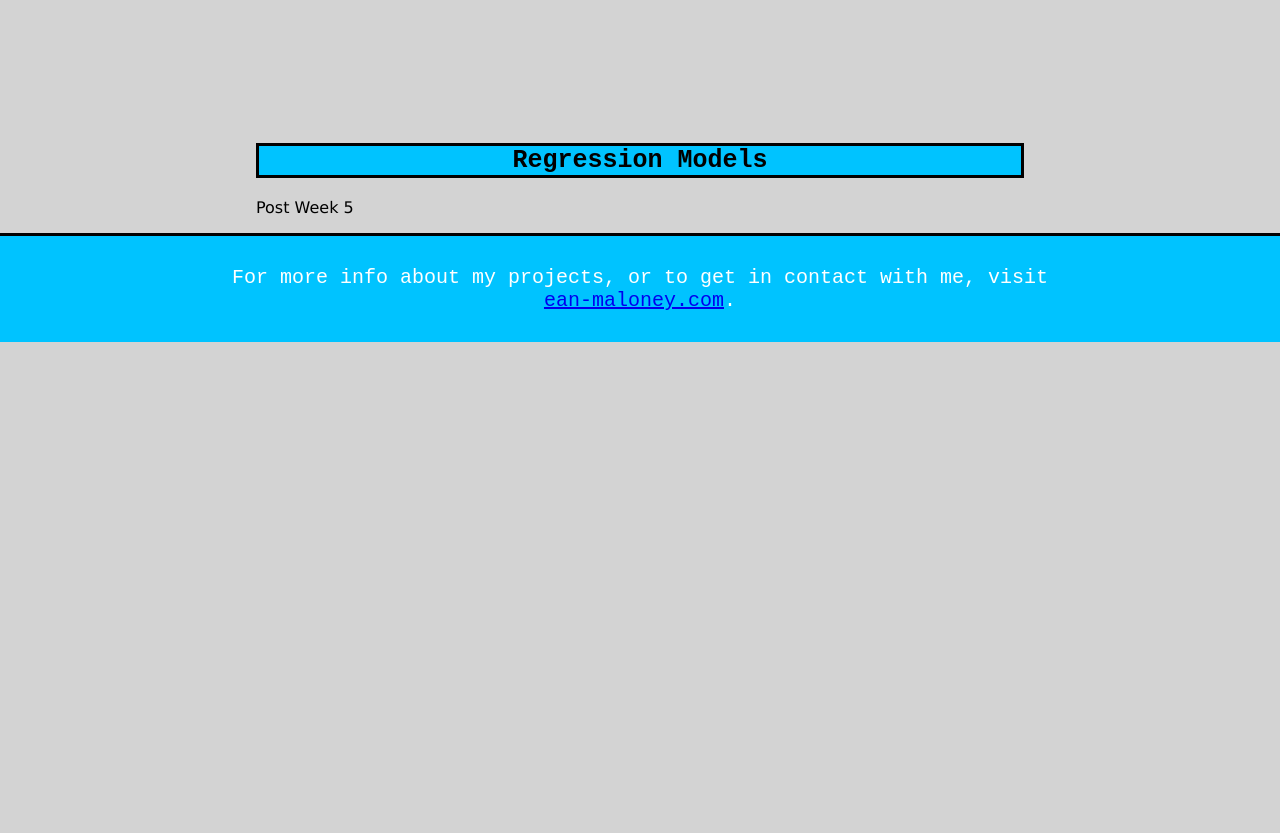
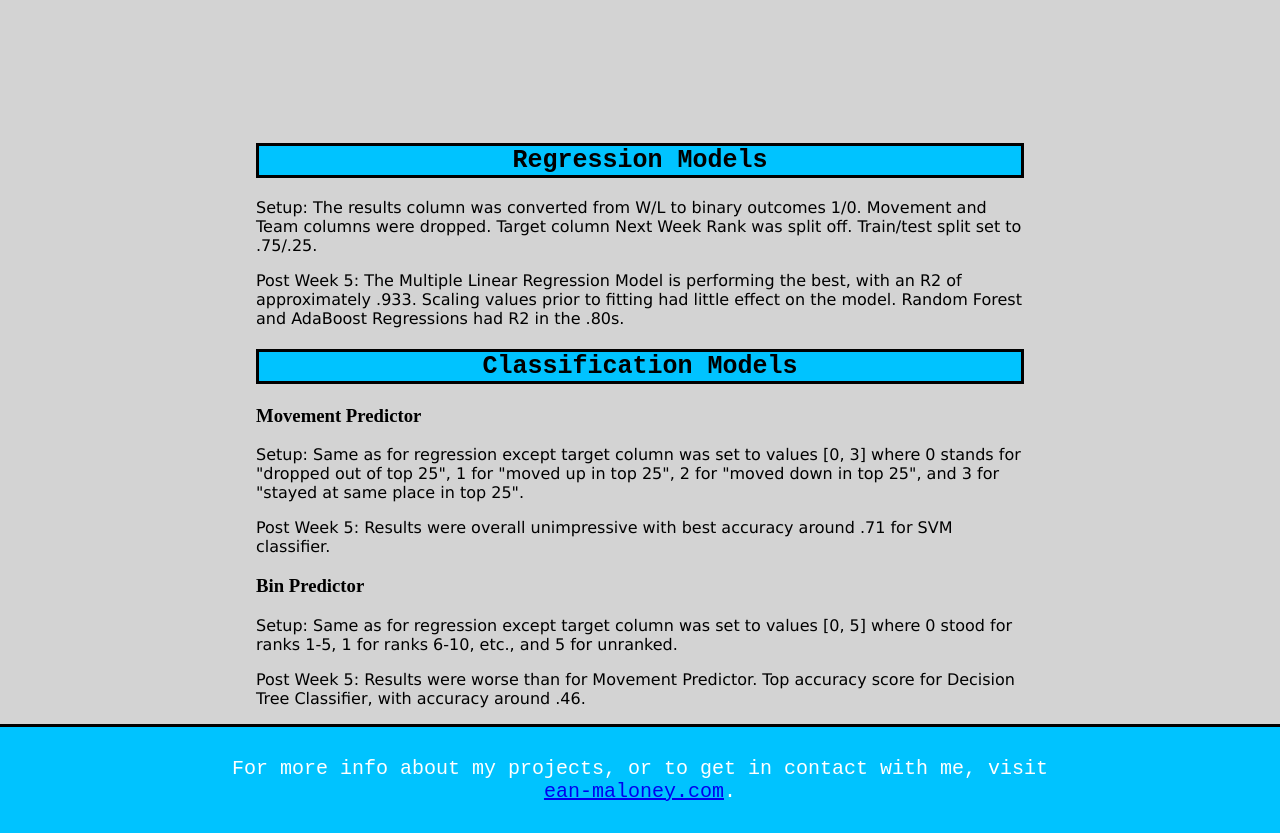
Before and after one commit to ean-maloney/top25_project, a Flask app: template templates/index2.html in a window 1280 px wide; the page is wider, and only the part inside the window is pictured. Shown: the part 356-1189 px from the top of that part. Before the commit the page ends 698 px from the top of that part, so only its background shows below. Run offline with Flask 2, Linux system fonts and the light colour scheme; the template is opened without the code that fills it, so the values that code supplies are empty; some libraries are stand-ins or nearby versions.

Commit message:
Working on models

```diff
--- a/static/style.css
+++ b/static/style.css
@@ -106,7 +106,7 @@ footer{
 #table{
     height: 300px;
     overflow-y: auto;
-    margin-left: -20%;
+    margin-left: -10%;
     width: 200%;
 }
 
--- a/templates/index2.html
+++ b/templates/index2.html
@@ -23,7 +23,15 @@
     </div>
 
     <h2>Regression Models</h2>
-        <p>Post Week 5</p>
+        <p>Setup: The results column was converted from W/L to binary outcomes 1/0. Movement and Team columns were dropped. Target column Next Week Rank was split off. Train/test split set to .75/.25.</p>
+        <p>Post Week 5: The Multiple Linear Regression Model is performing the best, with an R2 of approximately .933. Scaling values prior to fitting had little effect on the model. Random Forest and AdaBoost Regressions had R2 in the .80s.</p>
+    <h2>Classification Models</h2>
+    <h3>Movement Predictor</h3>
+        <p>Setup: Same as for regression except target column was set to values [0, 3] where 0 stands for "dropped out of top 25", 1 for "moved up in top 25", 2 for "moved down in top 25", and 3 for "stayed at same place in top 25".</p>
+        <p>Post Week 5: Results were overall unimpressive with best accuracy around .71 for SVM classifier.</p>
+    <h3>Bin Predictor</h3>
+        <p>Setup: Same as for regression except target column was set to values [0, 5] where 0 stood for ranks 1-5, 1 for ranks 6-10, etc., and 5 for unranked.</p>
+        <p>Post Week 5: Results were worse than for Movement Predictor. Top accuracy score for Decision Tree Classifier, with accuracy around .46.</p>
     <footer>
         <p id = footergraph>
             For more info about my projects, or to get in contact with me, visit <br> <a href = ean-maloney.com>ean-maloney.com</a>.
```
Also changed, not shown: 1 other file.
